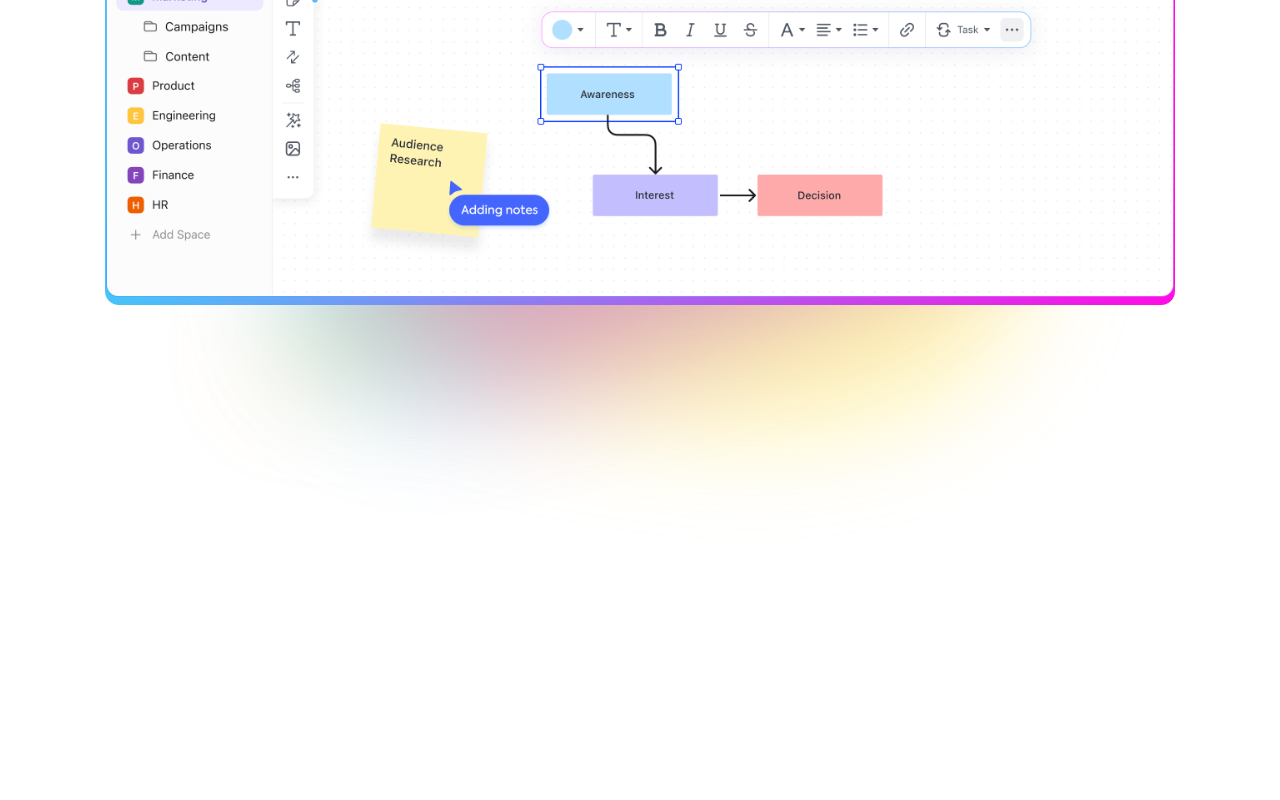
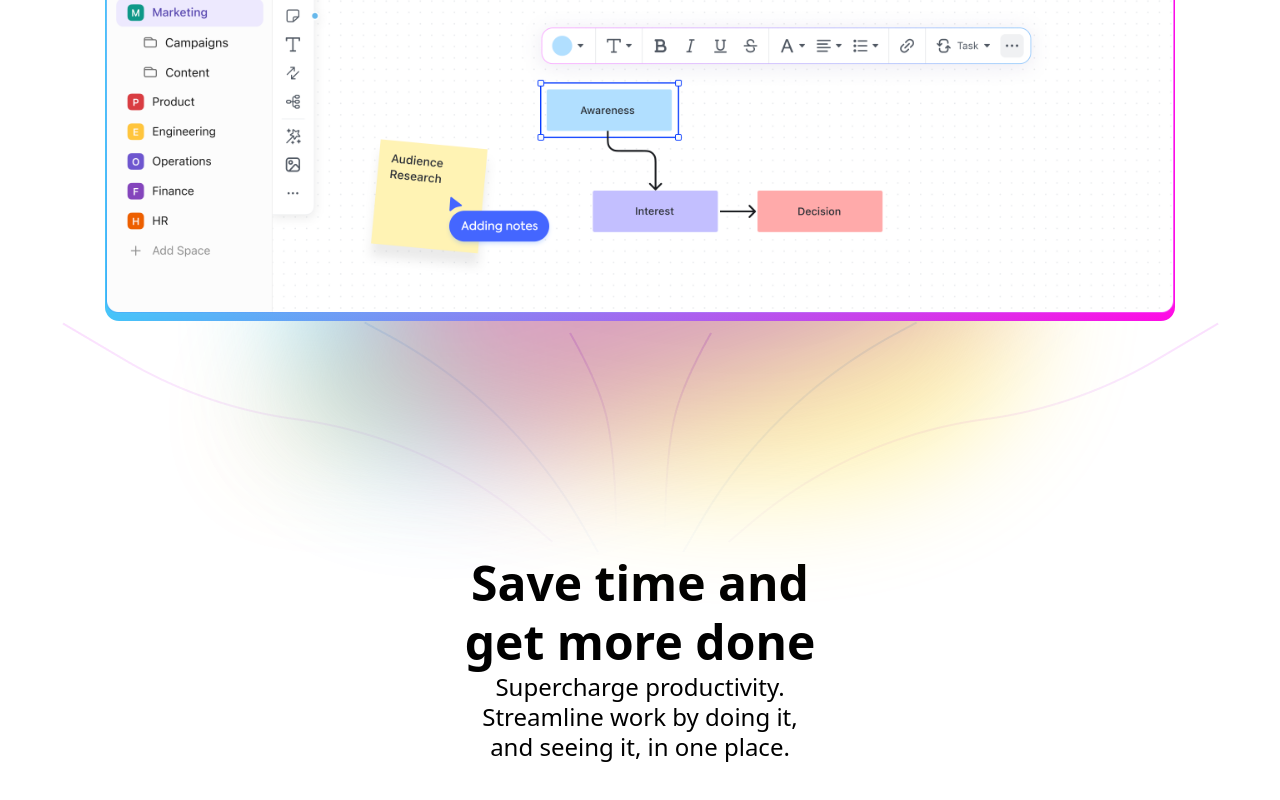
Before and after one commit to bhadri01/tas10, a React (Vite) app: page / in a window 1280 px wide. Shown: the part 466-1266 px from the top of the page. Before the commit the page ends 1007 px from the top, so only its background shows below. Built offline with nearby package versions, Linux system fonts and the light colour scheme.

Commit message:
refactor: Add Flower component and update Slider component for better alignment, spacing, and image lazy loading

```diff
--- a/src/App.tsx
+++ b/src/App.tsx
@@ -1,13 +1,15 @@
+import Flower from "./components/flower";
 import ImageSlider from "./components/Slider";
-import "./styles/app.scss"
+import "./styles/app.scss";
 
 function App() {
   return (
     <>
-    {/* <div className="title">welcome project</div> */}
-    <ImageSlider />
+      {/* <div className="title">welcome project</div> */}
+      <ImageSlider />
+      <Flower />
     </>
-  )
+  );
 }
 
-export default App
+export default App;
--- a/src/components/Slider.tsx
+++ b/src/components/Slider.tsx
@@ -21,8 +21,6 @@ export default function ImageSlider() {
       //   width: "80%",
       // }}
       >
-        <h2>Slider Syncing (AsNavFor)</h2>
-        <h4>Second Slider</h4>
         <Slider
           asNavFor={nav1}
           ref={slider => (sliderRef2 = slider)}
--- /dev/null
+++ b/src/components/flower.tsx
@@ -0,0 +1,13 @@
+import React from 'react';
+
+const Flower: React.FC = () => {
+    return (
+        <div className='flower-background'>
+            <img src='/src/assets/tab-decoration.png' alt='flower' />
+            <h2>Save time and get more done</h2>
+            <p>Supercharge productivity. Streamline work by doing it, and seeing it, in one place.</p>
+        </div>
+    );
+};
+
+export default Flower;
--- a/src/styles/app.scss
+++ b/src/styles/app.scss
@@ -99,4 +99,36 @@
 
 .slider-comp {
     position: relative;
+    margin-top: 5%;
 }
+
+
+.flower-background {
+    width: 100%;
+    margin: 0 auto 5%;
+
+    img {
+        margin: 0 auto;
+    }
+
+    h2 {
+        font-size: 3rem;
+        font-weight: 900;
+        text-align: center;
+        width: 30%;
+        margin: 0 auto;
+        word-wrap: break-word;
+        line-height: 1.243902439;
+    }
+
+    p{
+        font-size: 1.5rem;
+        font-weight: 500;
+        text-align: center;
+        width: 27%;
+        margin: 0 auto;
+        word-wrap: break-word;
+        line-height: 1.243902439;
+    }
+
+}
```
